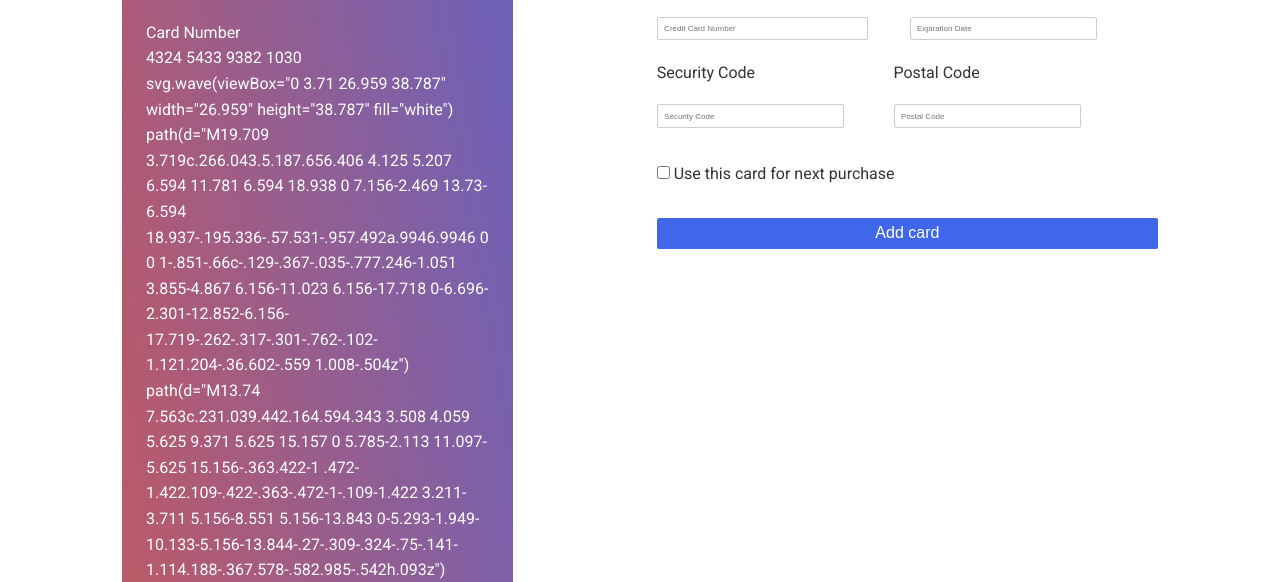
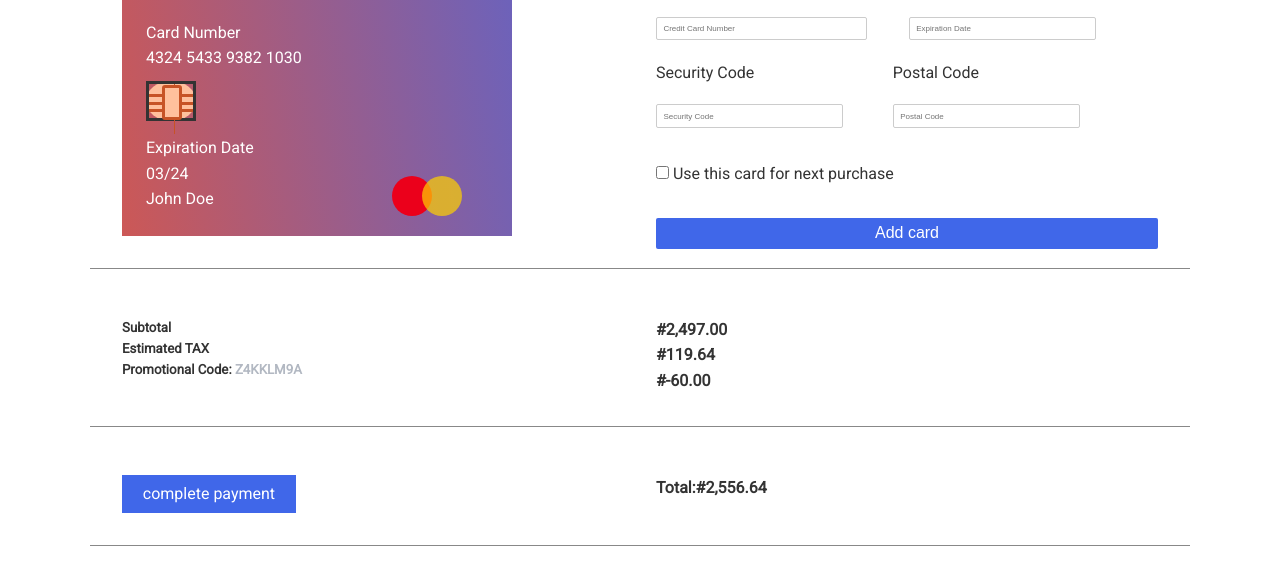
Before and after one commit to trizzi/Nck, a plain HTML site: page index.html in a window 1280 px wide. Shown: the part 218-800 px from the top of the page. Drawn offline with Linux system fonts and the light colour scheme.

Commit message:
blablabla

```diff
--- a/index.html
+++ b/index.html
@@ -36,10 +36,6 @@
                           <div class="">
                               <div class="">
 
-        svg.wave(viewBox="0 3.71 26.959 38.787" width="26.959" height="38.787" fill="white")
-        path(d="M19.709 3.719c.266.043.5.187.656.406 4.125 5.207 6.594 11.781 6.594 18.938 0 7.156-2.469 13.73-6.594 18.937-.195.336-.57.531-.957.492a.9946.9946 0 0 1-.851-.66c-.129-.367-.035-.777.246-1.051 3.855-4.867 6.156-11.023 6.156-17.718 0-6.696-2.301-12.852-6.156-17.719-.262-.317-.301-.762-.102-1.121.204-.36.602-.559 1.008-.504z")
-        path(d="M13.74 7.563c.231.039.442.164.594.343 3.508 4.059 5.625 9.371 5.625 15.157 0 5.785-2.113 11.097-5.625 15.156-.363.422-1 .472-1.422.109-.422-.363-.472-1-.109-1.422 3.211-3.711 5.156-8.551 5.156-13.843 0-5.293-1.949-10.133-5.156-13.844-.27-.309-.324-.75-.141-1.114.188-.367.578-.582.985-.542h.093z")
-        path(d="M7.584 11.438c.227.031.438.144.594.312 2.953 2.863 4.781 6.875 4.781 11.313 0 4.433-1.828 8.449-4.781 11.312-.398.387-1.035.383-1.422-.016-.387-.398-.383-1.035.016-1.421 2.582-2.504 4.187-5.993 4.187-9.875 0-3.883-1.605-7.372-4.187-9.875-.321-.282-.426-.739-.266-1.133.164-.395.559-.641.984-.617h.094zM1.178 15.531c.121.02.238.063.344.125 2.633 1.414 4.437 4.215 4.437 7.407 0 3.195-1.797 5.996-4.437 7.406-.492.258-1.102.07-1.36-.422-.257-.492-.07-1.102.422-1.359 2.012-1.075 3.375-3.176 3.375-5.625 0-2.446-1.371-4.551-3.375-5.625-.441-.204-.676-.692-.551-1.165.122-.468.567-.785 1.051-.742h.094z")
                               </div>
                               <div class="chip">
                                 <div class="chip-outer">
```
